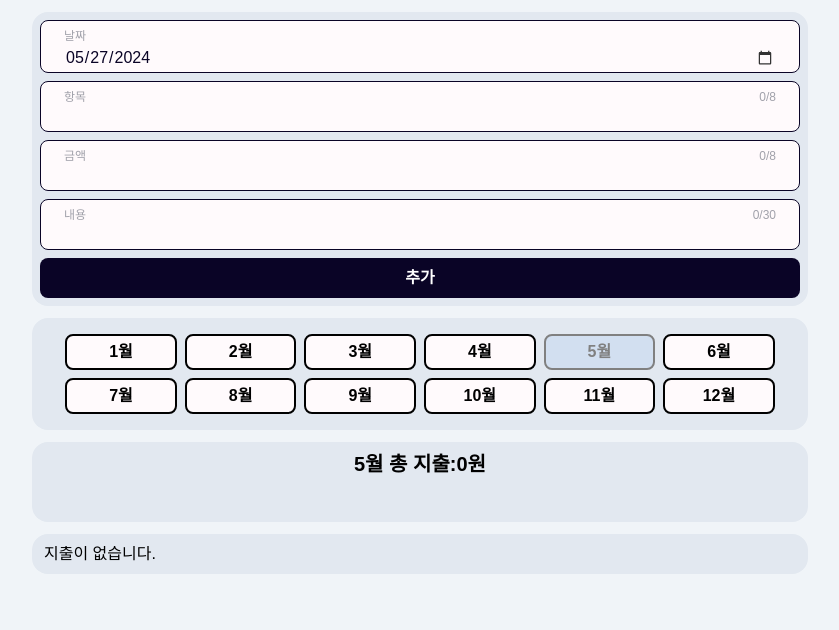
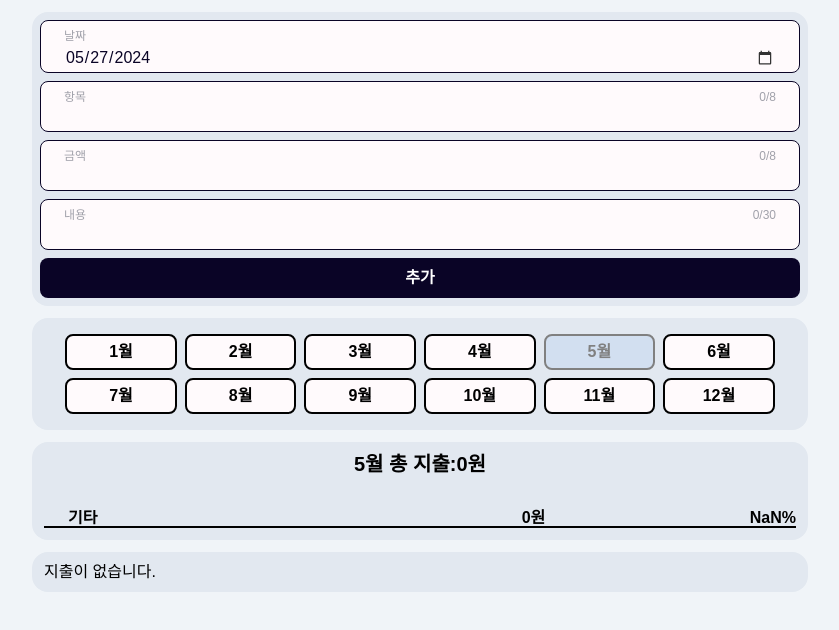
Before and after one commit to butterbeetle/sparta-account-book, a React (Vite) app: page / in a window 1280 px wide. Shown: the top 630 px of the page, without its empty margins (220-1059 px from the left). Built offline with nearby package versions, Linux system fonts and the light colour scheme.

Commit message:
Refactor: 4개 이상부터 카테고리 하나로 합치기

```diff
--- a/src/components/TotalOutlay.jsx
+++ b/src/components/TotalOutlay.jsx
@@ -89,13 +89,27 @@ export default function TotalOutlay() {
     (a, b) => b[1].amount - a[1].amount
   );
 
+  const items = sortedData.slice(0, 3).concat([
+    [
+      "기타",
+      sortedData.slice(3).reduce(
+        (acc, cur) => {
+          acc.amount += cur[1].amount;
+          acc.bgColor = acc.bgColor || cur[1].bgColor;
+          return acc;
+        },
+        { amount: 0, bgColor: "" }
+      ),
+    ],
+  ]);
+
   return (
     <TotalOutlayDiv>
       <TotalOutlayDivH1>
         {selectedMonth}월 총 지출:{formatAmount(totalAmount)}
       </TotalOutlayDivH1>
       <TotalOutlayGraph>
-        {sortedData.map(([_, { amount, bgColor }]) => (
+        {items.map(([_, { amount, bgColor }]) => (
           <TotalOutlayColorDiv
             key={uuidv4()}
             $width={`${((amount / totalAmount) * 100).toFixed(2)}%`}
@@ -104,7 +118,7 @@ export default function TotalOutlay() {
         ))}
       </TotalOutlayGraph>
       <TotalOutlayLegendDiv>
-        {sortedData.map(([category, { amount, bgColor }]) => (
+        {items.map(([category, { amount, bgColor }]) => (
           <TotalOutlayLegend key={uuidv4()}>
             <TotalOutlayLegendCategory>
               <TotalOutlayColorDiv
```
